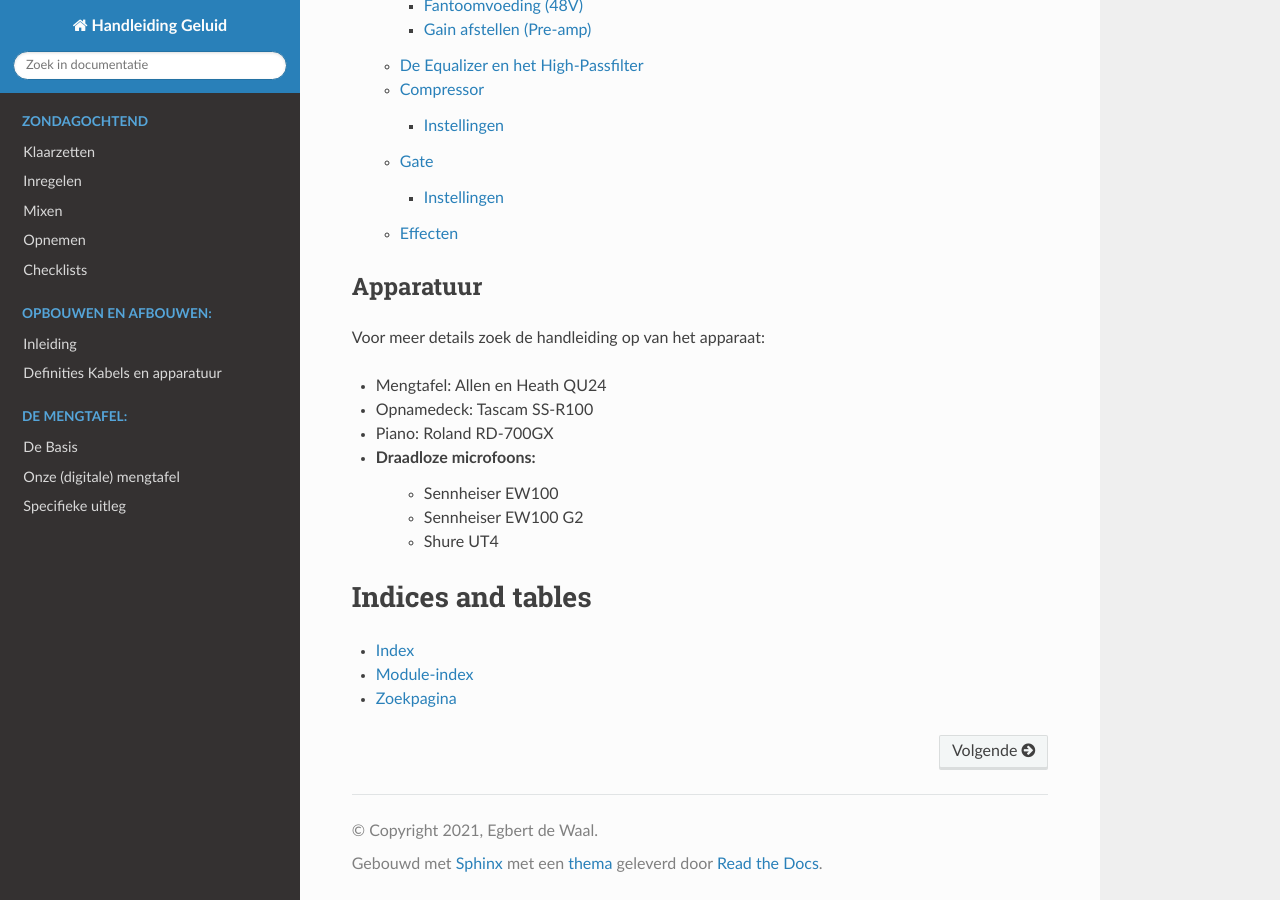
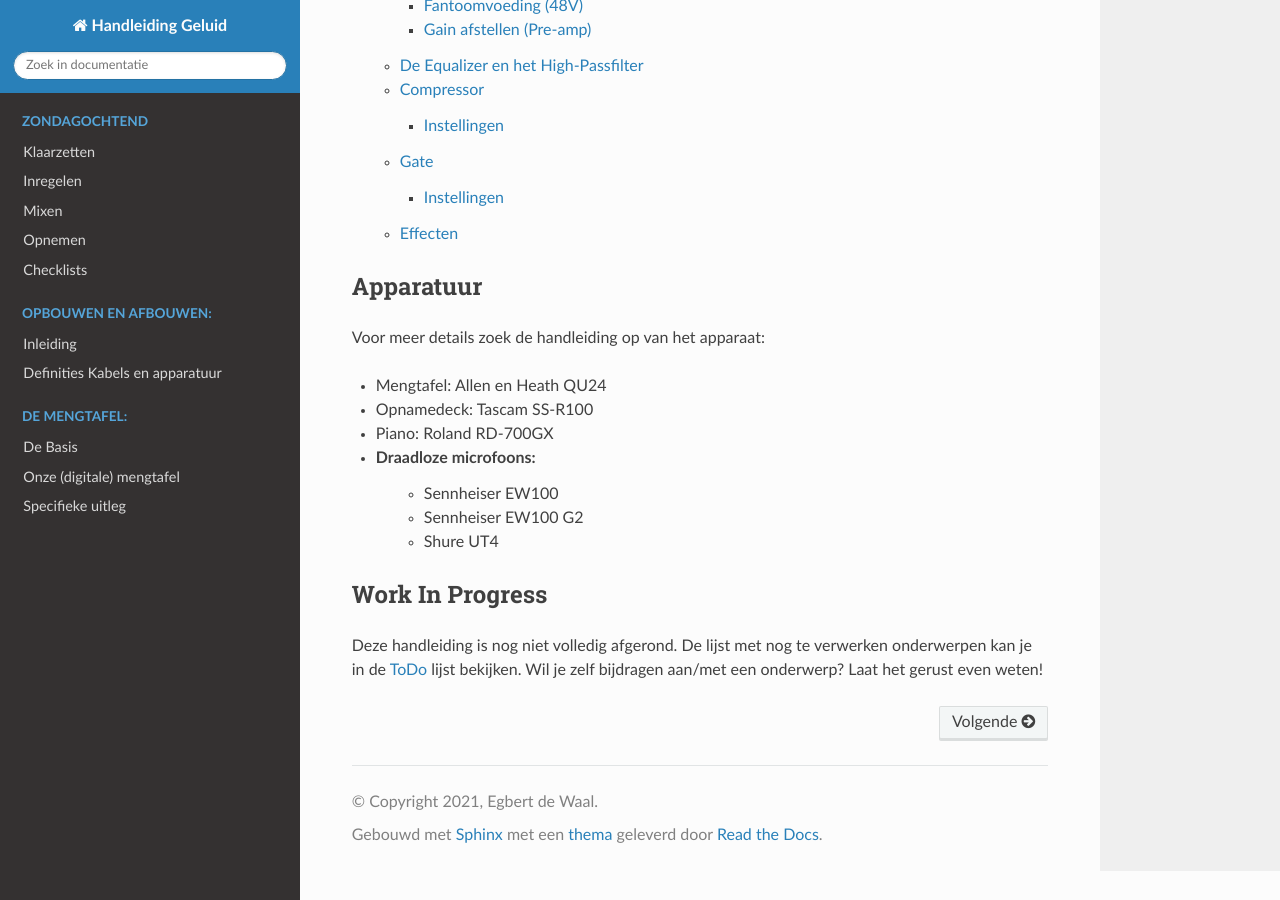
Before and after one commit to edewaal97/docs-geluid-reddingsark-bunschoten, a Sphinx documentation site: the page built from source/index.rst, in a window 1280 px wide and 900 px high, scrolled down 1486 px. Built offline with Sphinx 7.4.7 and the Read the Docs theme 2.0.0, drawn with Linux system fonts in a browser that asks for light colours.

Commit message:
Toevoeging Work In Progress

```diff
--- a/source/index.rst
+++ b/source/index.rst
@@ -37,9 +37,6 @@ Voor meer details zoek de handleiding op van het apparaat:
     - Sennheiser EW100 G2
     - Shure UT4
 
-Indices and tables
-==================
-
-* :ref:`genindex`
-* :ref:`modindex`
-* :ref:`search`
+Work In Progress
+----------------
+Deze handleiding is nog niet volledig afgerond. De lijst met nog te verwerken onderwerpen kan je in de :doc:`todo` lijst bekijken. Wil je zelf bijdragen aan/met een onderwerp? Laat het gerust even weten!
```
